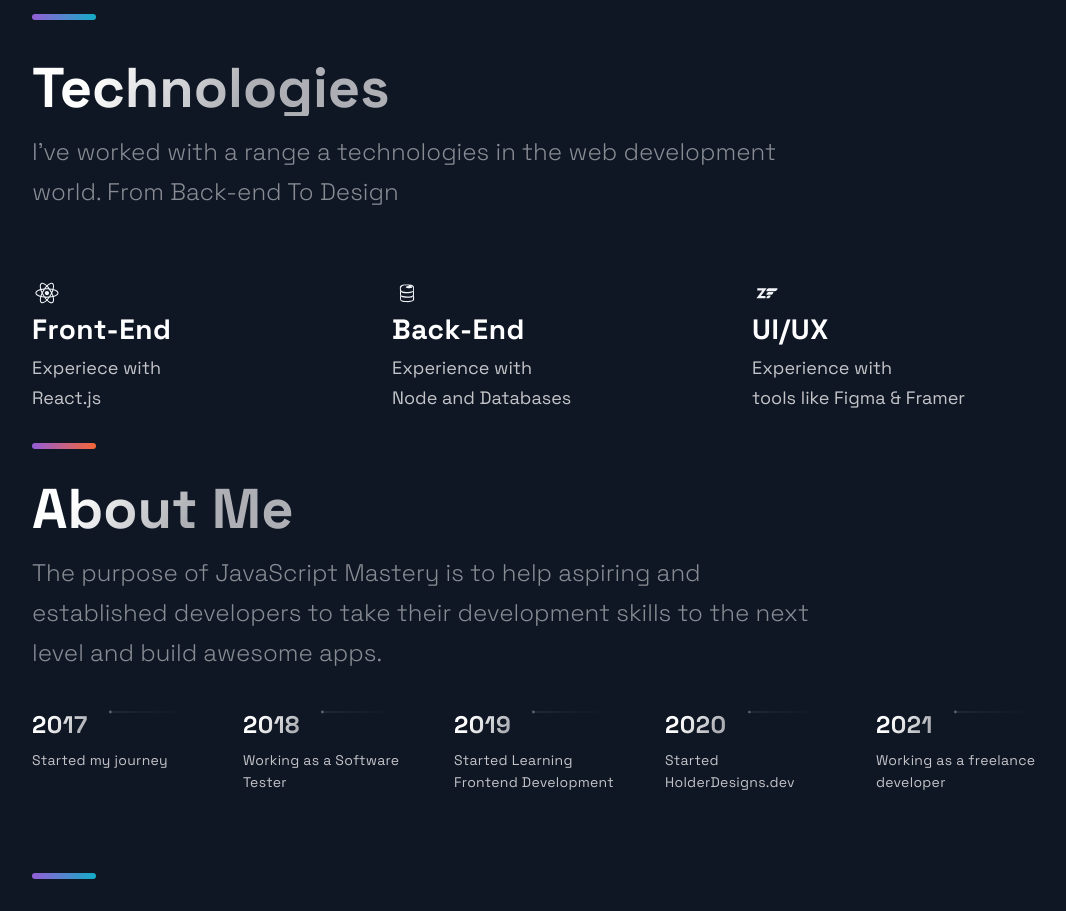
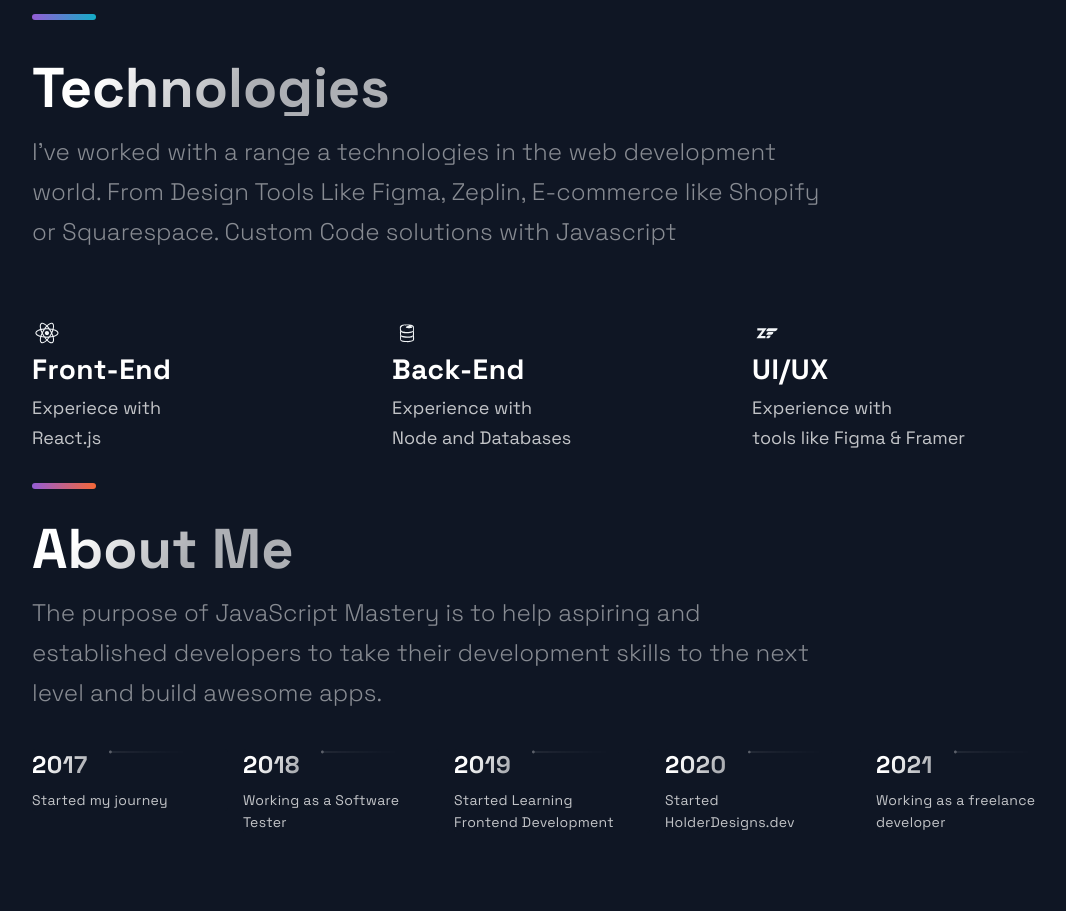
Before and after one commit to adrianhajdin/portfolio_website, a Next.js app: page / in a window 1280 px wide. Shown: the part 2260-3171 px from the top of the page, without its empty margins (88-1154 px from the left). Built offline with nearby package versions, Linux system fonts and the light colour scheme.

Commit message:
Update Technologies.js

```diff
--- a/src/components/Technologies/Technologies.js
+++ b/src/components/Technologies/Technologies.js
@@ -20,7 +20,7 @@
     <SectionTitle>Technologies</SectionTitle>
     <SectionText>
       I've worked with a range a technologies in the web development world. From
-      Back-end To Design
+      Design Tools Like Figma, Zeplin, E-commerce like Shopify or Squarespace. Custom Code solutions with Javascript
     </SectionText>
     <List>
       <ListItem>
```
